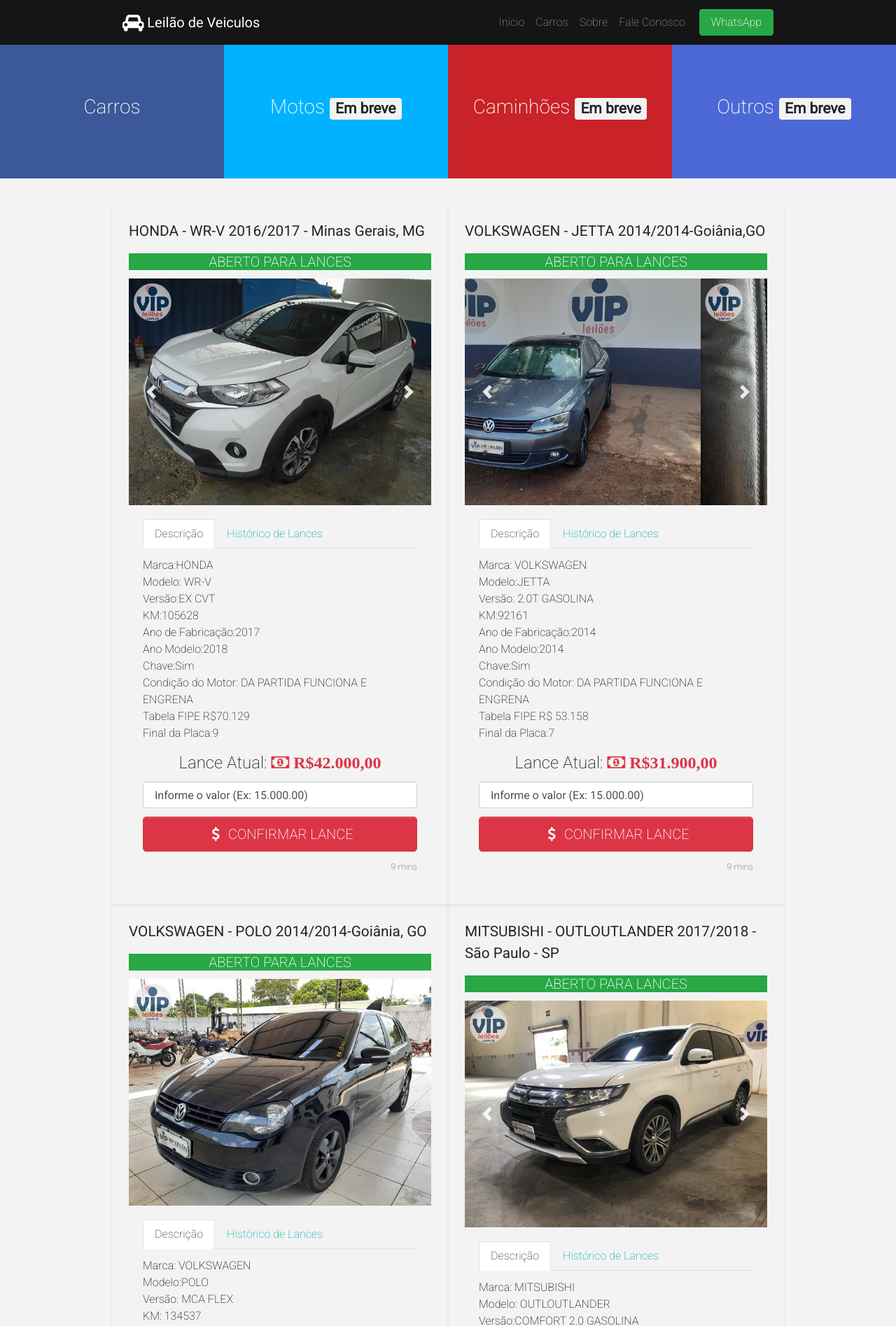
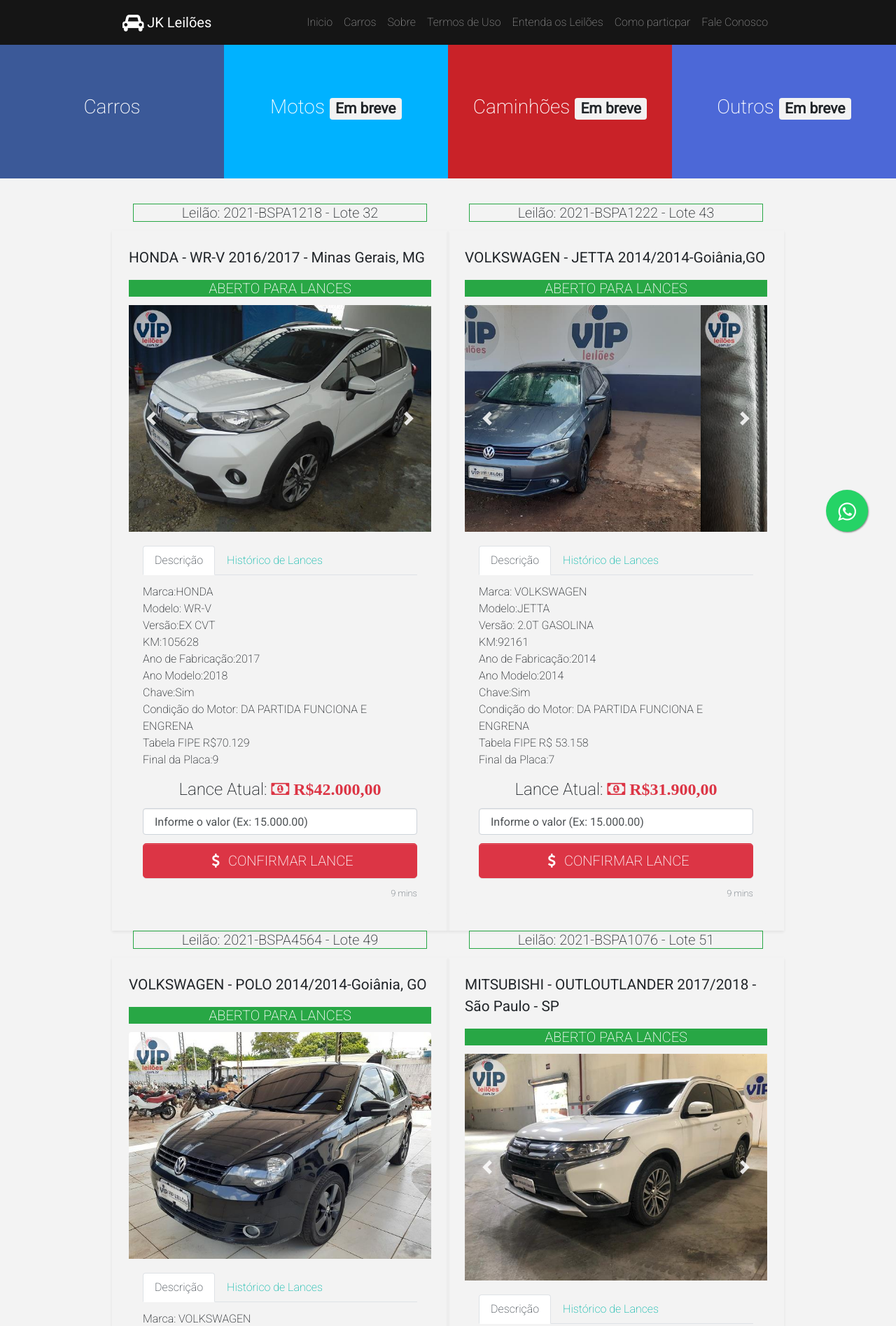
Before and after one commit to JKLeilao/JKleilao, a plain HTML site: page 2pagina.html in a window 1280 px wide. Shown: the top 1895 px of the page at 70% size. Drawn offline with nearby package versions, Linux system fonts and the light colour scheme.

Commit message:
Add files via upload

```diff
--- a/2pagina.html
+++ b/2pagina.html
@@ -41,17 +41,20 @@
   <nav class="navbar navbar-expand-md navbar-dark bg-dark">
     <div class="container"> <a class="navbar-brand" href="#">
         <i class="fa d-inline fa-lg fa-car"></i>
-        <b> Leilão de Veiculos</b>
+        <b>JK Leilões<br></b>
       </a> <button class="navbar-toggler navbar-toggler-right border-0" type="button" data-toggle="collapse" data-target="#navbar10" style="">
         <span class="navbar-toggler-icon"></span>
       </button>
       <div class="collapse navbar-collapse" id="navbar10">
         <ul class="navbar-nav ml-auto">
           <li class="nav-item text-white"> <a class="nav-link" href="index.html">Inicio</a> </li>
-          <li class="nav-item"> <a class="nav-link" href="#">Carros</a> </li>
+          <li class="nav-item"> <a class="nav-link" href="#carros">Carros</a> </li>
           <li class="nav-item"> <a class="nav-link" href="contato.html">Sobre</a> </li>
+          <li class="nav-item"> <a class="nav-link" href="#">Termos de Uso</a> </li>
+          <li class="nav-item"> <a class="nav-link" href="#">Entenda os Leilões</a> </li>
+          <li class="nav-item"> <a class="nav-link" href="#">Como particpar</a> </li>
           <li class="nav-item"> <a class="nav-link" href="contato.html">Fale Conosco</a> </li>
-        </ul> <a class="btn navbar-btn ml-md-2 btn-success text-white" href="https://api.whatsapp.com/send?phone=5511994318043&amp;text=Estou%20interessado%20no%20veiculo%20da%20JK%20Leil%C3%B5es.">WhatsApp</a>
+        </ul>
       </div>
     </div>
   </nav>
@@ -77,6 +80,18 @@
   </div>
   <div class="py-4 bg-light" style="" id="carros">
     <div class="container">
+      <div class="row">
+        <div class="col-md-6">
+          <div class="col-md-12 text-center border-success">
+            <h5 class="border border-success">Leilão: 2021-BSPA1218 - Lote 32</h5>
+          </div>
+        </div>
+        <div class="col-md-6">
+          <div class="col-md-12 text-center border-success">
+            <h5 class="border border-success">Leilão: 2021-BSPA1222 - Lote 43</h5>
+          </div>
+        </div>
+      </div>
       <div class="row">
         <div class="col-md-6 p-3 shadow-sm">
           <p class="lead"><b>HONDA - WR-V 2016/2017 - Minas Gerais, MG </b></p>
@@ -243,6 +258,18 @@
         </div>
       </div>
       <div class="row">
+        <div class="col-md-6">
+          <div class="col-md-12 text-center border-success">
+            <h5 class="border border-success">Leilão: 2021-BSPA4564 - Lote 49</h5>
+          </div>
+        </div>
+        <div class="col-md-6">
+          <div class="col-md-12 text-center border-success">
+            <h5 class="border border-success">Leilão: 2021-BSPA1076 - Lote 51</h5>
+          </div>
+        </div>
+      </div>
+      <div class="row">
         <div class="col-md-6 p-3 shadow-sm">
           <p class="lead"><b>VOLKSWAGEN - POLO 2014/2014-Goiânia, GO </b></p>
           <h5 class="text-center bg-success" contenteditable="true">ABERTO PARA LANCES </h5>
@@ -402,11 +429,21 @@
     </div>
   </div>
   <footer class="py-5 text-white bg-dark" style="">
+    <link rel="stylesheet" href="https://maxcdn.bootstrapcdn.com/font-awesome/4.5.0/css/font-awesome.min.css" style="">
+    <a href="https://api.whatsapp.com/send?phone=5511994318043&amp;text=Estou%20interessado%20no%20veiculo%20da%20JK%20Leil%C3%B5es." style="position:fixed;width:60px;height:60px;bottom:40px;right:40px;background-color:#25d366;color:#FFF;border-radius:50px;text-align:center;font-size:30px;box-shadow: 1px 1px 2px #888;
+  z-index:1000;" target="_blank">
+      <i style="margin-top:16px" class="fa fa-whatsapp"></i>
+    </a>
     <div class="container">
       <p class="float-right text-dark">
         <a href="#">Voltar ao Inicio</a>
       </p>
-      <p>&nbsp; &nbsp; &nbsp; &nbsp; &nbsp; &nbsp; &nbsp; &nbsp; &nbsp; &nbsp; &nbsp; &nbsp; &nbsp; &nbsp; &nbsp; &nbsp; &nbsp; &nbsp; &nbsp; &nbsp; &nbsp; &nbsp; &nbsp; &nbsp; &nbsp; &nbsp; &nbsp; &nbsp; &nbsp; &nbsp; &nbsp; &nbsp; Criado por Leilões de Carros e Atendimento Online.<br>&nbsp; &nbsp; &nbsp; &nbsp; &nbsp; &nbsp; &nbsp; &nbsp; &nbsp; &nbsp; &nbsp; &nbsp; &nbsp; &nbsp; &nbsp; &nbsp; &nbsp; &nbsp; &nbsp; &nbsp; &nbsp; &nbsp; &nbsp; &nbsp; &nbsp; &nbsp; &nbsp; &nbsp; &nbsp; &nbsp; &nbsp; &nbsp; &nbsp; &nbsp; &nbsp; &nbsp; &nbsp; &nbsp; &nbsp; &nbsp; &nbsp; &nbsp; CNPJ: 40.227.625/0001-05</p>
+      <div class="row">
+        <div class="col-md-6">
+          <p class="text-center mt-3">Criado por Leilões de Carros e Atendimento Online.<br>&nbsp; CNPJ: 40.227.625/0001-05</p>
+        </div>
+        <div class="col-md-6"><img class="img-fluid d-block mx-auto" src="assets/styleguide/ssl-secure.png" width="250"></div>
+      </div>
     </div>
   </footer>
   <script src="https://code.jquery.com/jquery-3.3.1.slim.min.js" integrity="sha384-q8i/X+965DzO0rT7abK41JStQIAqVgRVzpbzo5smXKp4YfRvH+8abtTE1Pi6jizo" crossorigin="anonymous"></script>
```
Also changed, not shown: contato.html (+16 -4 lines), index.html (+33 -4 lines).
